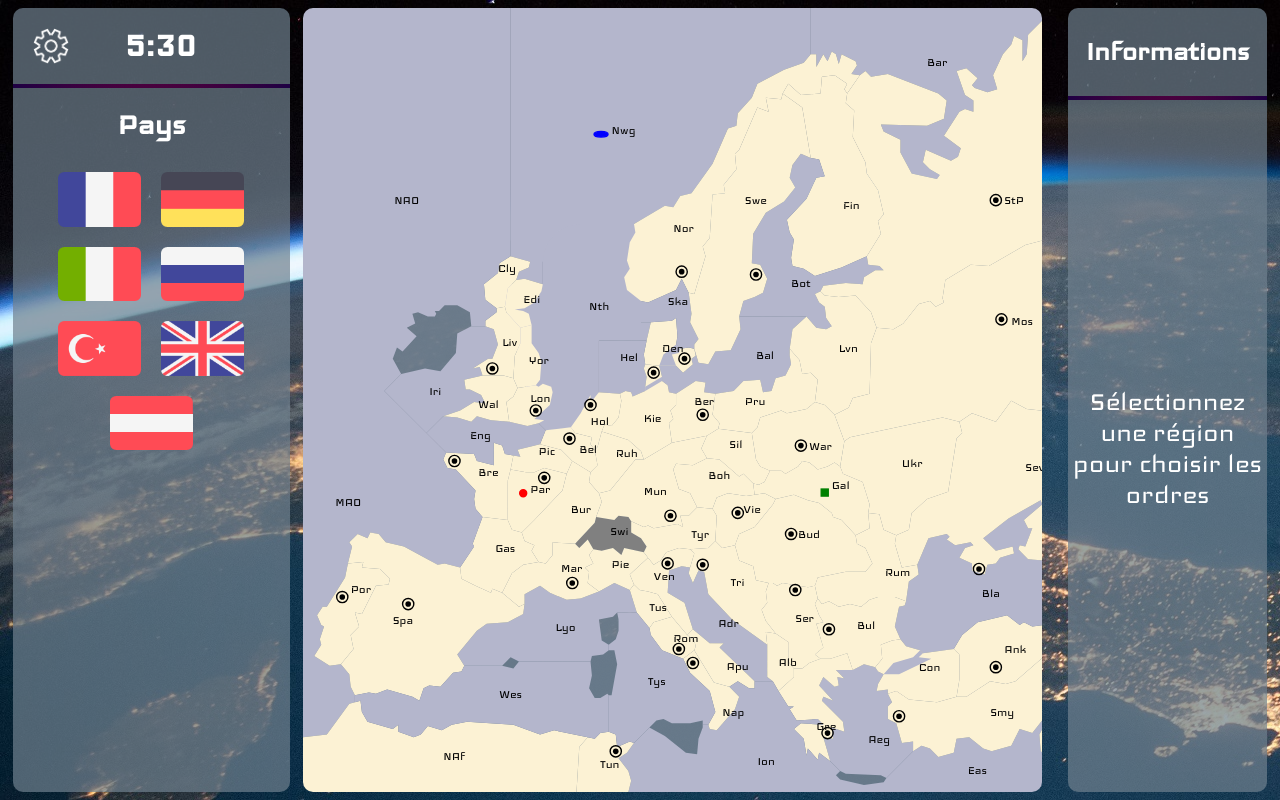
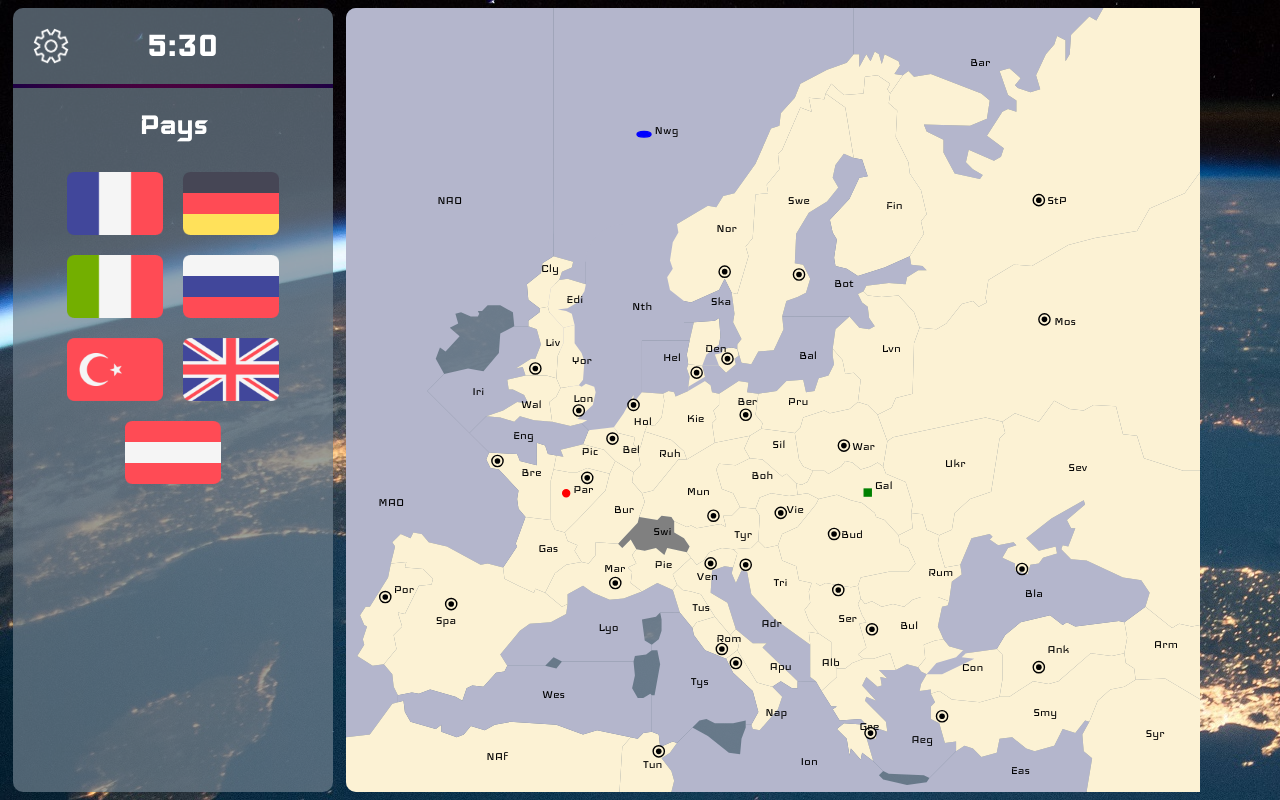
Before and after one commit to nderousseaux/diplomabourg, a Vue app in the folder frontend/: page / in a window 1280 px wide. Shown: the top 800 px of the page. Built offline with nearby package versions, Linux system fonts and the light colour scheme.

Commit message:
Add mobile/tablet style

```diff
--- a/frontend/src/assets/css/main.css
+++ b/frontend/src/assets/css/main.css
@@ -1,3 +1,4 @@
+/* Général */
 @font-face{
 	font-family: "Iceland";
 	font-display: swap;
@@ -21,11 +22,34 @@ p{
 	font-size: 25px;
 }
 
+/* Div principale */
+#logo{
+	width: 430px;
+	height: 163px;
+	margin: 20px 0;
+}
+
 /* Couleur de fond transparente */
 #pays,
 #joueurs,
-#chat{
+#chat,
+#colonneInfos,
+#colonneOrdres{
 	background-color: rgba(112, 128, 143, 0.7);
+}
+
+svg,
+#quitter{
+	background-color: rgba(112, 128, 143, 0.9);
+}
+
+/* Barre de séparation */
+#minuteur,
+#colonneOrdres > h1,
+#chat > h1{
+	border-style: solid;
+	border-width: 0 0 4px;
+	border-image: radial-gradient(#ae0132, #1c0043) 1;
 }
 
 /* Boutons */
@@ -55,11 +79,27 @@ input[type=submit]:active,
 	background-color: #376890;
 }
 
-@media(prefers-color-scheme: dark){
+/* Version mobile */
+@media screen and (max-width:769px){
+	/* Div principale */
+	#logo{
+		width: 324px;
+		height: 123px;
+	}
+}
+
+@media(prefers-color-scheme:dark){
 	/* Couleur de fond transparente */
 	#pays,
 	#joueurs,
-	#chat{
+	#chat,
+	#colonneInfos,
+	#colonneOrdres{
 		background-color: rgba(42, 58, 73, 0.7);
 	}
+
+	svg,
+	#quitter{
+		background-color: rgba(42, 58, 73, 0.9);
+	}
 }
--- a/frontend/src/components/GameMap.vue
+++ b/frontend/src/components/GameMap.vue
@@ -1,6 +1,6 @@
 <template>
 	<div>
-		<div>
+		<div id="colonneInfos">
 			<div id="minuteur">
 				<img id="params" alt="Paramètres" title="Paramètres" src="../assets/img/settings.png"/>
 				<p>5:30</p>
@@ -25,7 +25,7 @@
 			<svg xmlns="http://www.w3.org/2000/svg" viewBox="0 0 609 559">
 			</svg>
 		</div>
-		<div>
+		<div id="colonneOrdres">
 			<h1>Informations</h1>
 			<div id="ordres">
 				<p>Ordre 1</p>
@@ -78,7 +78,7 @@ export default{
 				})
 				path.addEventListener("click", function ()
 				{
-					document.querySelector("#app > div > div:last-child > h1").innerHTML = "Ordres"
+					document.querySelector("#colonneOrdres > h1").innerHTML = "Ordres"
 					document.querySelector("#infos").style.display = "none"
 					document.querySelector("#ordres").style.display = "flex"
 					console.log("Clic zone terrestre : ", nomZone)
@@ -115,7 +115,7 @@ export default{
 				})
 				path.addEventListener("click", function ()
 				{
-					document.querySelector("#app > div > div:last-child > h1").innerHTML = "Ordres"
+					document.querySelector("#colonneOrdres > h1").innerHTML = "Ordres"
 					document.querySelector("#infos").style.display = "none"
 					document.querySelector("#ordres").style.display = "flex"
 					console.log("Clic zone maritime : ", nomZone)
@@ -312,7 +312,6 @@ export default{
 	}
 	svg{
 		height: 100%;
-		background-color: rgba(112, 128, 143, 0.9);
 	}
 	.bloque{
 		pointer-events: none;
@@ -320,11 +319,10 @@ export default{
 	}
 
 	/* Colonnes */
-	#app > div > div:first-child,
-	#app > div > div:last-child{
+	#colonneInfos,
+	#colonneOrdres{
 		width: 25vw;
 		height: 98vh;
-		background-color: rgba(112, 128, 143, 0.7);
 		border-radius: 10px;
 		margin: 1vh 1vw 1vh 1vw;
 	}
@@ -333,9 +331,6 @@ export default{
 	#minuteur{
 		display: flex;
 		justify-content: space-between;
-		border-style: solid;
-		border-width: 0 0 4px;
-		border-image: radial-gradient(#ae0132, #1c0043) 1;
 	}
 	#minuteur > img{
 		width: 48px;
@@ -387,16 +382,13 @@ export default{
 	}
 
 	/* Colonne d'ordres */
-	#app > div > div:last-child{
+	#colonneOrdres{
 		width: 18vw;
 		height: 98vh;
 	}
-	#app > div > div:last-child > h1{
+	#colonneOrdres > h1{
 		line-height: 88px;
 		margin: 0;
-		border-style: solid;
-		border-width: 0 0 4px;
-		border-image: radial-gradient(#ae0132, #1c0043) 1;
 	}
 	#infos,
 	#ordres{
@@ -432,7 +424,6 @@ export default{
 
 	/* Boîte de dialogue pour quitter */
 	#quitter{
-		background-color: rgba(112, 128, 143, 0.9);
 		border-radius: 10px;
 		border-style: none;
 	}
@@ -453,15 +444,19 @@ export default{
 
 /* Version tablette */
 @media screen and (min-width:770px) and (max-width:1370px){
+	/* Div principale */
+	#app > div{
+		flex-wrap: wrap;
+	}
 	/* Carte */
 	#carte{
+		width: calc(75vw - 3vw);
 		margin: 1vh 1vw 1vh 0;
 		font-size: 10px;
 	}
 
-	/* Colonne de gauche */
-	#app > div > div:first-child,
-	#app > div > div:last-child{
+	/* Colonnes */
+	#colonneInfos{
 		height: 98vh;
 	}
 
@@ -484,12 +479,16 @@ export default{
 	}
 
 	/* Colonne d'ordres */
-	#infos > p{
-		font-size: 32px;
+	#colonneOrdres{
+		width: 100%;
+		height: 35vh;
+	}
+	#ordres{
+		flex-direction: row;
 	}
 	#ordres > p,
 	#quitter > form > button{
-		font-size: 22px;
+		width: 25%;
 	}
 }
 
@@ -507,8 +506,9 @@ export default{
 		font-size: 11px;
 	}
 
-	/* Colonne de gauche */
-	#app > div > div:first-child{
+	/* Colonnes */
+	#colonneInfos,
+	#colonneOrdres{
 		width: 96vw;
 		height: max-content;
 		margin: 1vh 2vw 1vh 2vw;
@@ -532,13 +532,11 @@ export default{
 	}
 
 	/* Colonne d'ordres */
+	#colonneOrdres{
+		margin: 1vh 2vw 1vh 2vw;
+	}
 	#ordres{
 		flex-direction: row;
-	}
-	#app > div > div:last-child{
-		width: 96vw;
-		margin: 1vh 2vw 1vh 2vw;
-		height: max-content;
 	}
 	#infos > p{
 		margin: 30px 0;
@@ -550,17 +548,4 @@ export default{
 		margin: 10px;
 	}
 }
-
-@media(prefers-color-scheme: dark){
-	/* Carte */
-	svg{
-		height: 100%;
-		background-color: rgba(42, 58, 73, 0.9);
-	}
-
-	#app > div > div:first-child,
-	#app > div > div:last-child{
-		background-color: rgba(42, 58, 73, 0.7);
-	}
-}
 </style>
--- a/frontend/src/components/LobbyPage.vue
+++ b/frontend/src/components/LobbyPage.vue
@@ -37,7 +37,7 @@
 					</div>
 				</div>
 				<div id="actions">
-					<button>Créer une partie</button>
+					<button>Générer le liens</button>
 					<button>Commencer la partie</button>
 				</div>
 			</div>
@@ -68,11 +68,6 @@ export default{
 		height: 100vh;
 		align-items: center;
 	}
-	#logo{
-		width: 430px;
-		height: 163px;
-		margin: 20px 0;
-	}
 	#app > div > div{
 		display: flex;
 		flex-direction: row;
@@ -100,9 +95,6 @@ export default{
 	#chat > h1{
 		line-height: 64px;
 		margin: 0;
-		border-style: solid;
-		border-width: 0 0 4px;
-		border-image: radial-gradient(#ae0132, #1c0043) 1;
 		text-align: center;
 	}
 	#chat > div{
@@ -113,6 +105,7 @@ export default{
 		width: calc(100% - 20px);
 		padding: 0 10px;
 		font-size: 24px;
+		border-radius: 0 0 10px 10px;
 		outline: none;
 		border-style: none;
 	}
@@ -148,8 +141,13 @@ export default{
 	/* Bouton */
 	#actions{
 		display: flex;
-		width: 100%;
+		flex-wrap: wrap;
+		width: 80%;
 		justify-content: space-evenly;
+	}
+	#actions > button{
+		width: 35%;
+		min-width: fit-content;
 	}
 	.inactif{
 		background-color: #000000;
@@ -163,12 +161,55 @@ export default{
 		background-color: #000000;
 	}
 
+/* Version tablette */
+@media screen and (max-width:1370px){
+	/* Div principale */
+	#app > div > div{
+		flex-direction: column-reverse;
+		align-items: center;
+		justify-content: space-evenly;
+	}
+	#lobby{
+		width: 80vw;
+		height: unset;
+	}
+
+	/* Chat */
+	#chat{
+		width: 80vw;
+		height: 30vh;
+		margin: 0 0 10px 0;
+	}
+
+	/* Pays des joueurs */
+	#joueurs{
+		width: 100%;
+	}
+
+	/* Bouton */
+	#actions{
+		width: 100%;
+		margin-top: 5vh;
+	}
+}
+
 /* Version mobile */
 @media screen and (max-width:769px){
 	/* Div principale */
-	#logo{
-		width: 324px;
-		height: 123px;
+	#lobby{
+		height: calc(80vh - 203px)
+	}
+
+	/* Bouton */
+	#actions{
+		margin-top: unset;
+	}
+	#actions > button{
+		width: 100%;
+		font-size: 25px;
+	}
+	#actions > button:first-child{
+		margin-bottom: 0;
 	}
 }
 </style>
```
Also changed, not shown: frontend/src/components/HomePage.vue (+16 -9 lines).
